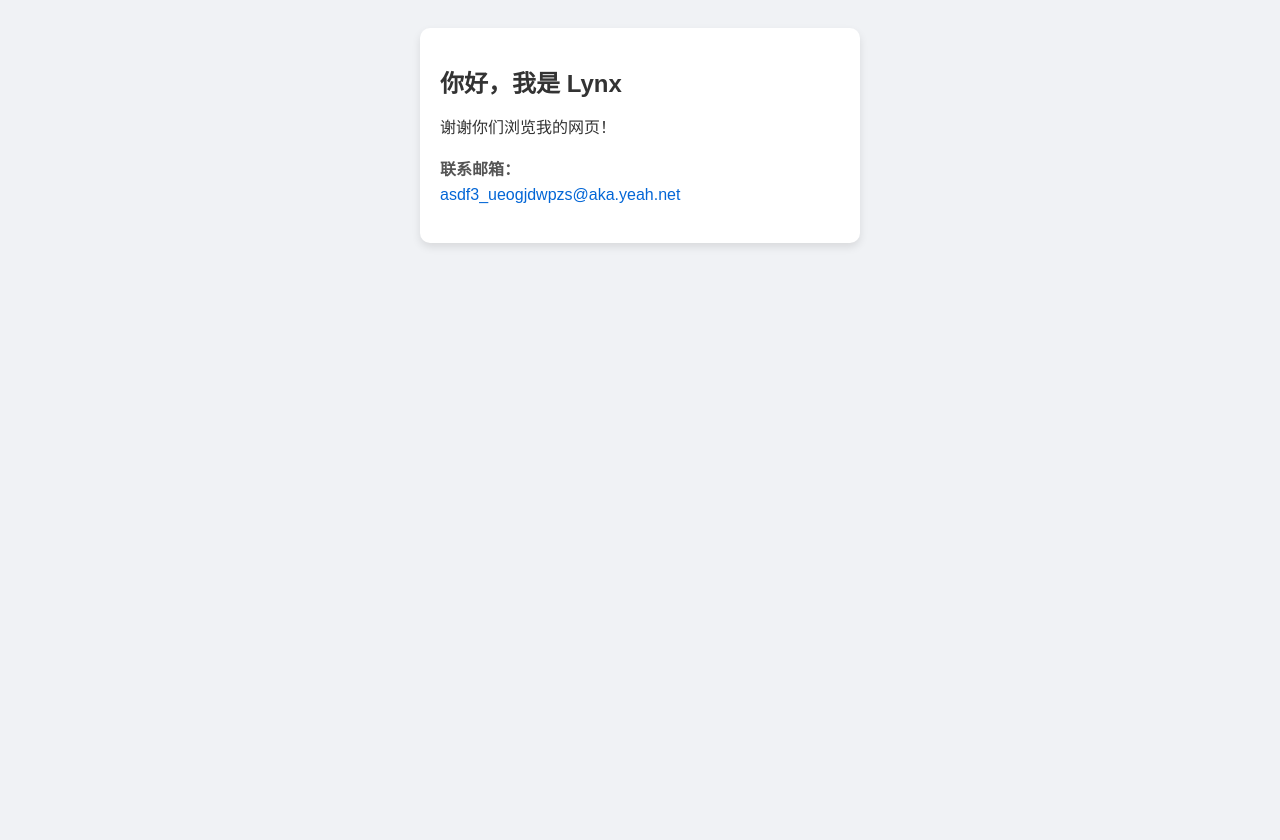
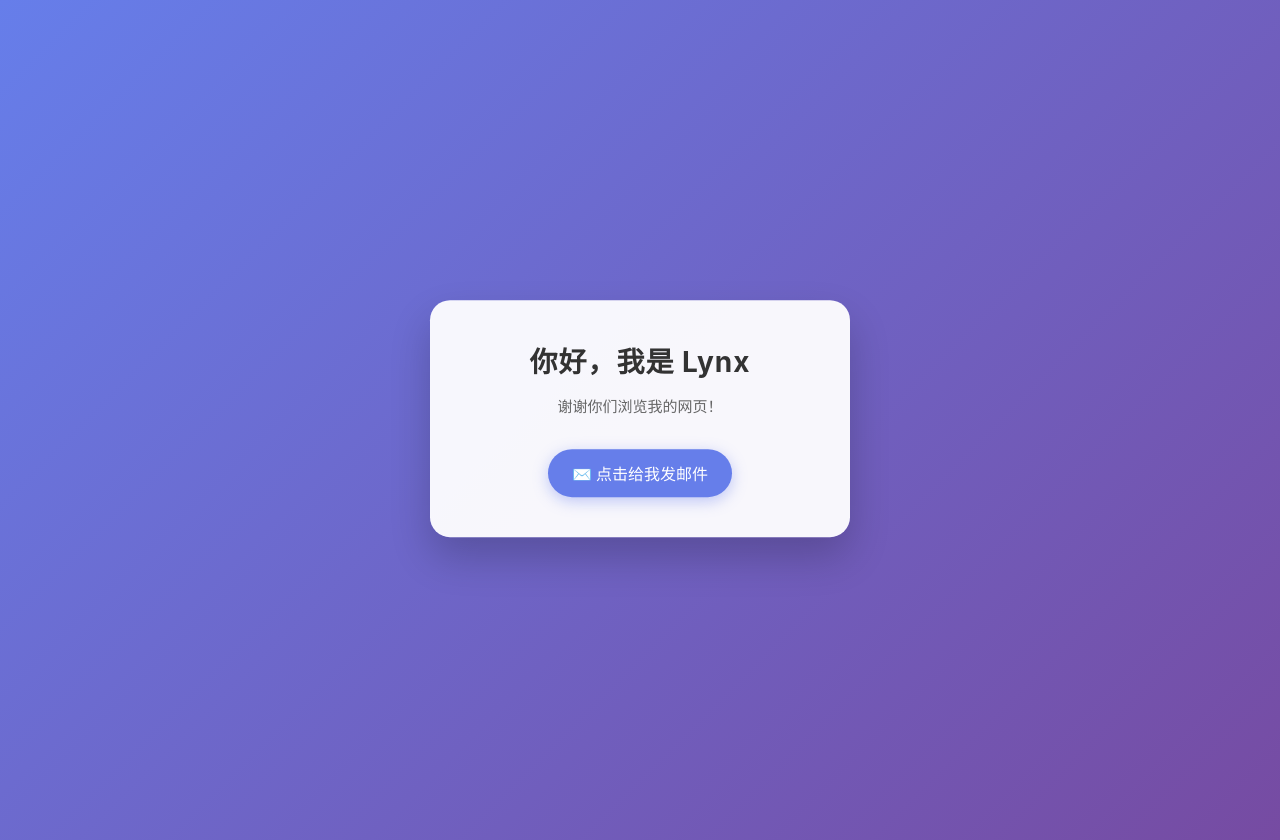
Before and after one commit to Lynx-73/lynx-73.github.io, a plain HTML site: page index.html in a window 1280 px wide. Before the commit the page ends 800 px from the top, so only its background shows below. Drawn offline with Linux system fonts and the light colour scheme.

Commit message:
Change title and improve page styling
Updated the title and enhanced the styling for a modern look.

```diff
--- a/index.html
+++ b/index.html
@@ -3,14 +3,67 @@
 <head>
   <meta charset="UTF-8">
   <meta name="viewport" content="width=device-width, initial-scale=1.0">
-  <title>Lynx 的联系方式</title>
+  <title>Lynx 的主页</title>
   <style>
-    body { font-family: sans-serif; background: #f0f2f5; padding: 20px; color: #333; }
-    .card { background: #fff; border-radius: 10px; padding: 20px; max-width: 400px; margin: 0 auto; box-shadow: 0 4px 8px rgba(0,0,0,0.1); }
-    h1 { font-size: 24px; margin-bottom: 10px; }
-    p { line-height: 1.6; margin-bottom: 15px; }
-    .label { font-weight: bold; color: #555; }
-    a { color: #0366d6; text-decoration: none; }
+    /* 渐变背景，看起来更现代 */
+    body {
+      font-family: -apple-system, BlinkMacSystemFont, "Segoe UI", Roboto, Helvetica, Arial, sans-serif;
+      background: linear-gradient(135deg, #667eea 0%, #764ba2 100%);
+      margin: 0;
+      min-height: 100vh;
+      display: flex;
+      align-items: center;
+      justify-content: center;
+      padding: 20px;
+    }
+    /* 悬浮卡片设计 */
+    .card {
+      background: rgba(255, 255, 255, 0.95);
+      border-radius: 20px;
+      padding: 40px 30px;
+      max-width: 360px;
+      width: 100%;
+      box-shadow: 0 20px 40px rgba(0, 0, 0, 0.2);
+      text-align: center;
+      animation: float 6s ease-in-out infinite;
+    }
+    /* 简单的上下浮动动画 */
+    @keyframes float {
+      0% { transform: translateY(0px); }
+      50% { transform: translateY(-8px); }
+      100% { transform: translateY(0px); }
+    }
+    /* 名字样式 */
+    h1 {
+      font-size: 28px;
+      margin: 0 0 10px 0;
+      color: #333;
+      letter-spacing: 1px;
+    }
+    p {
+      color: #666;
+      line-height: 1.6;
+      margin-bottom: 30px;
+      font-size: 15px;
+    }
+    /* 邮箱按钮样式 */
+    .email-btn {
+      display: inline-block;
+      background: #667eea;
+      color: white;
+      text-decoration: none;
+      padding: 12px 24px;
+      border-radius: 30px;
+      font-weight: 500;
+      transition: all 0.3s ease;
+      box-shadow: 0 4px 15px rgba(102, 126, 234, 0.4);
+      word-break: break-all;
+    }
+    .email-btn:hover {
+      background: #5a6fd6;
+      transform: translateY(-2px);
+      box-shadow: 0 6px 20px rgba(102, 126, 234, 0.6);
+    }
   </style>
 </head>
 <body>
@@ -18,10 +71,9 @@
     <h1>你好，我是 Lynx</h1>
     <p>谢谢你们浏览我的网页！</p>
 
-    <p>
-      <span class="label">联系邮箱：</span><br>
-      <a href="mailto:asdf3_ueogjdwpzs@aka.yeah.net">asdf3_ueogjdwpzs@aka.yeah.net</a>
-    </p>
+    <a href="mailto:asdf3_ueogjdwpzs@aka.yeah.net" class="email-btn">
+      ✉️ 点击给我发邮件
+    </a>
   </div>
 </body>
 </html>
```
